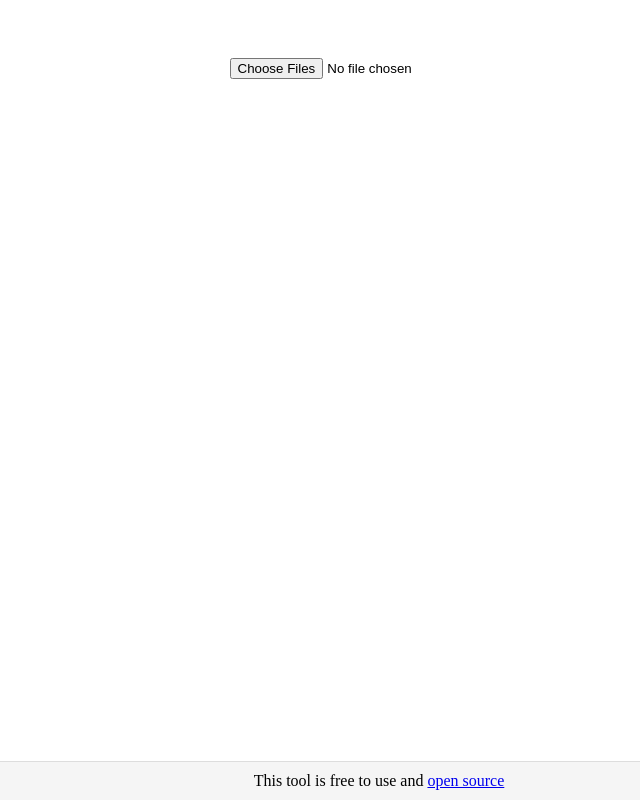
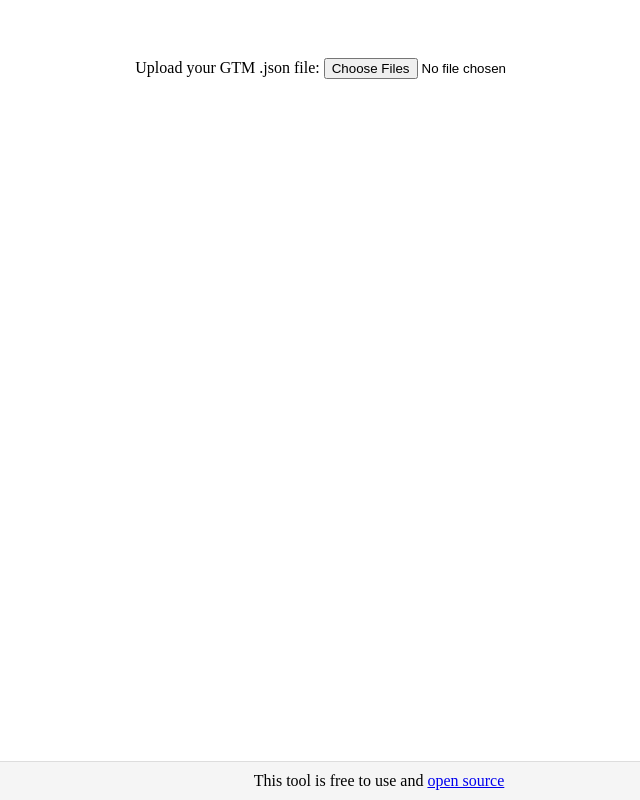
Before and after one commit to eastandwestwind/gtm-json-converter, a plain HTML site: page index.html in a window 1280 px wide. Shown: the whole page, without its empty margins (284-924 px from the left). Drawn offline with Linux system fonts and the light colour scheme.

Commit message:
add upload prompt

```diff
--- a/index.html
+++ b/index.html
@@ -37,7 +37,7 @@ button#parseButton:hover {
 
 <center>
 <body>
-  <input type="file" id="files" name="files[]" multiple />
+  <span>Upload your GTM .json file: </span><input type="file" id="files" name="files[]" multiple />
   <output id="list"></output>
   <div id="options"></div>
   <div id="parse"></div>
```
